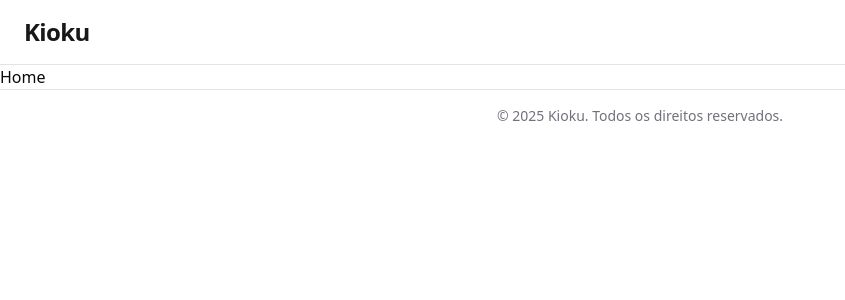
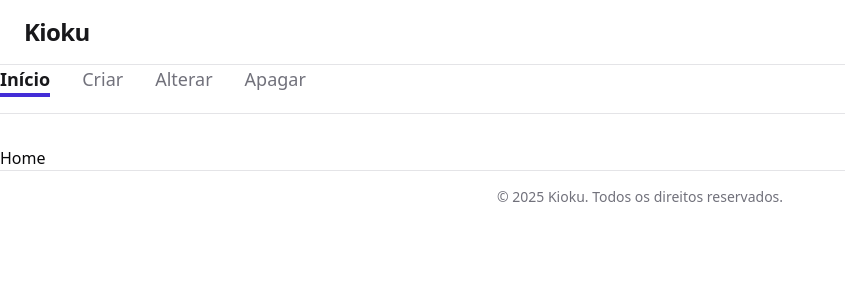
Before and after one commit to GuilhermeAMendes/Project-Kioku, a React (Vite) app: page / in a window 1280 px wide. Shown: the top 300 px of the page, without its empty margins (0-845 px from the left). Built offline with nearby package versions, Linux system fonts and the light colour scheme.

Commit message:
fix: adjust properties in link component

```diff
--- a/package.json
+++ b/package.json
@@ -23,6 +23,7 @@
     "react": "^19.1.1",
     "react-dom": "^19.1.1",
     "react-hook-form": "^7.66.0",
+    "react-router-dom": "^7.9.5",
     "sonner": "^2.0.7",
     "tailwind-merge": "^3.3.1",
     "tailwindcss-animate": "^1.0.7"
--- a/src/App.tsx
+++ b/src/App.tsx
@@ -7,12 +7,16 @@ import AppRoutes from "./routes";
 // Components
 import { Header } from "./components/structure/Header";
 import { Footer } from "./components/structure/Footer";
+import { AppNavigation } from "./components/structure/AppNavigation";
 
 export default function App() {
   return (
     <Router>
       <Header />
-      <AppRoutes />
+      <main>
+        <AppNavigation />
+        <AppRoutes />
+      </main>
       <Footer />
     </Router>
   );
--- a/src/components/structure/AppNavigation/index.tsx
+++ b/src/components/structure/AppNavigation/index.tsx
@@ -1,5 +1,5 @@
 // External Library
-import { cn } from "@/lib/utils";
+import { cn } from "../../../lib/utils";
 import { Link, useLocation } from "react-router-dom";
 
 // Constants
@@ -20,7 +20,7 @@ export function AppNavigation() {
         return (
           <Link
             key={link.href}
-            href={link.href}
+            to={link.href}
             className={cn(
               "text-lg font-medium transition-colors hover:text-primary",
               isActive
--- a/src/components/structure/Header/index.tsx
+++ b/src/components/structure/Header/index.tsx
@@ -5,7 +5,7 @@ export function Header() {
   return (
     <header className="sticky top-0 z-40 w-full border-b bg-background">
       <div className="flex h-16 items-center justify-between px-6">
-        <Link href="/" className="flex items-center space-x-2">
+        <Link to="/" className="flex items-center space-x-2">
           <span className="font-bold text-2xl tracking-tight text-primary">
             Kioku
           </span>
```
Also changed, not shown: 1 other file (tests, documents, lock files or other folders).
